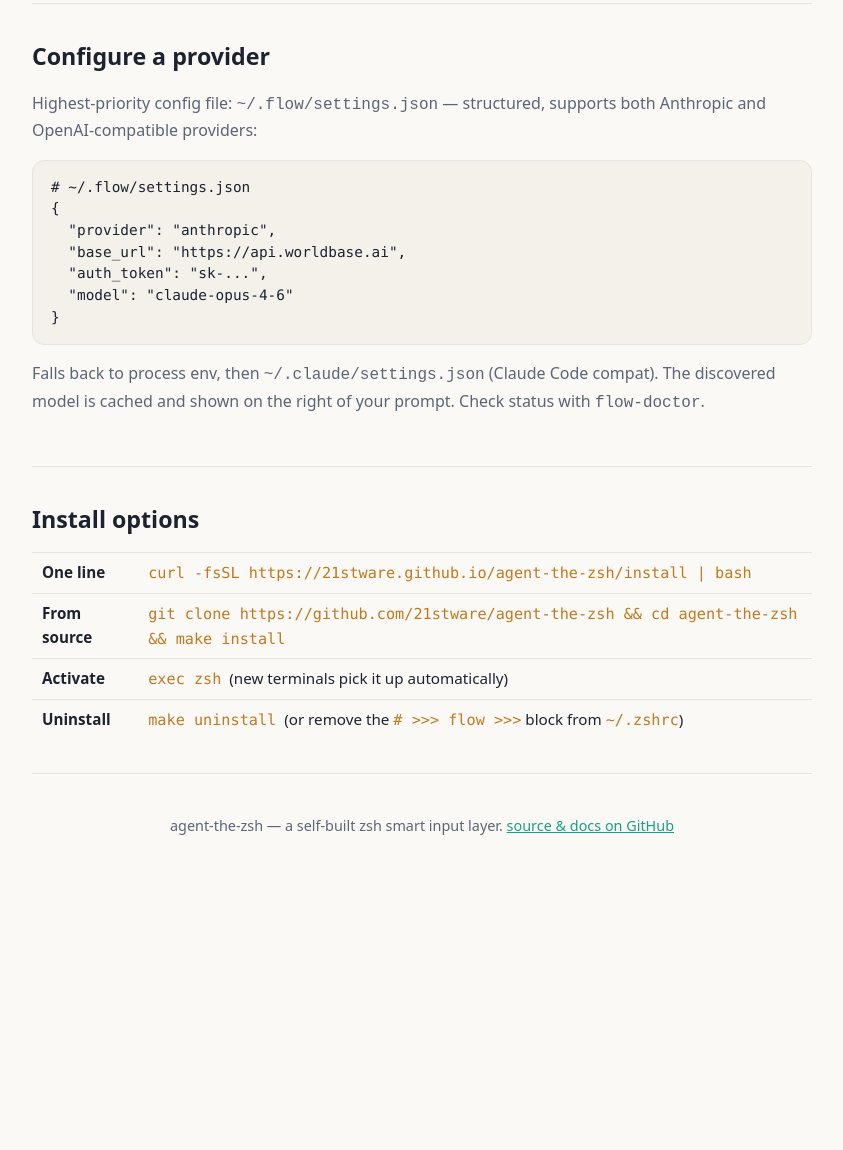
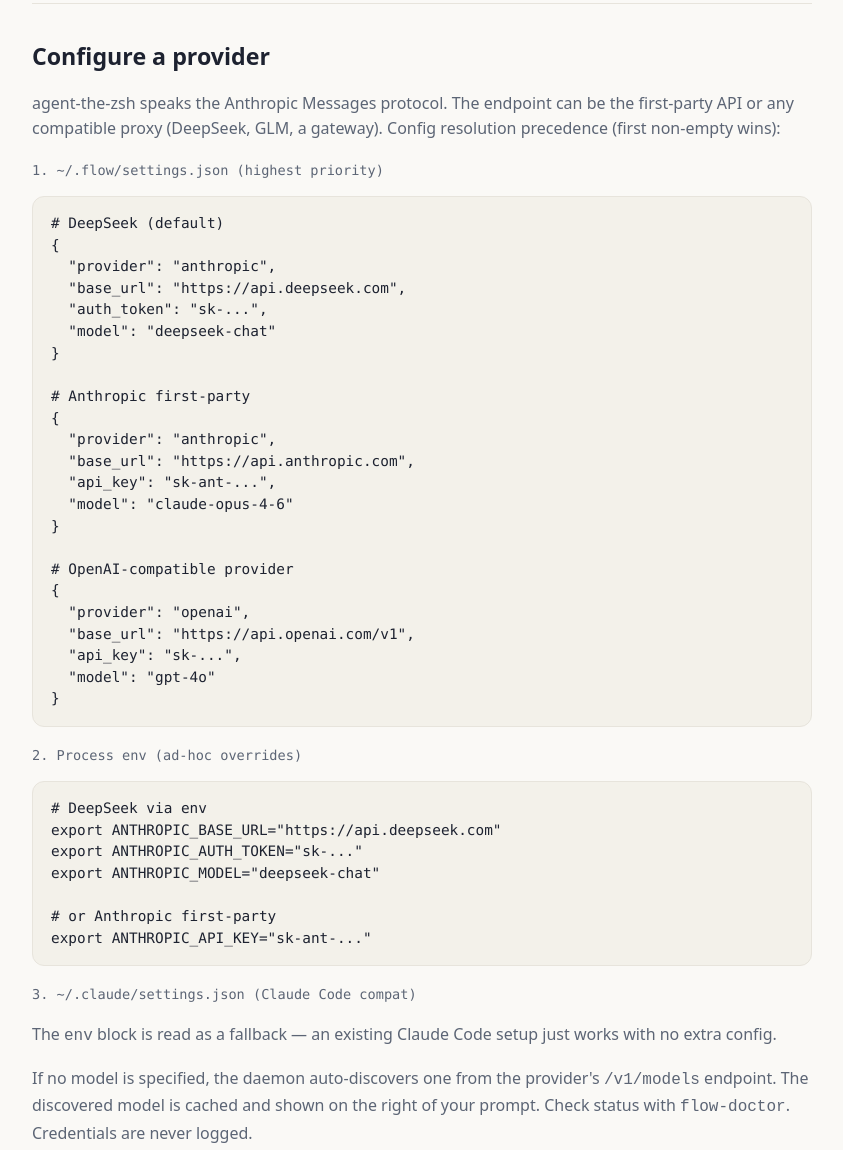
Before and after one commit to 21stware/agent-the-zsh, a plain HTML site: page docs/index.html in a window 1280 px wide. Shown: the part 3417-4567 px from the top of the page, without its empty margins (218-1061 px from the left). Before the commit the page ends 4314 px from the top, so only its background shows below. Drawn offline with Linux system fonts and the light colour scheme.

Commit message:
docs: expand Configure a provider with detailed examples, default to DeepSeek

```diff
--- a/docs/index.html
+++ b/docs/index.html
@@ -505,21 +505,62 @@
       <section>
         <h2>Configure a provider</h2>
         <p style="color: var(--dim)">
-          Highest-priority config file: <code>~/.flow/settings.json</code> —
-          structured, supports both Anthropic and OpenAI-compatible providers:
+          agent-the-zsh speaks the Anthropic Messages protocol. The endpoint can
+          be the first-party API or any compatible proxy (DeepSeek, GLM, a
+          gateway). Config resolution precedence (first non-empty wins):
         </p>
-        <pre><span class="c"># ~/.flow/settings.json</span>
+
+        <p class="demo-label" style="margin-top: 18px">
+          1. ~/.flow/settings.json (highest priority)
+        </p>
+        <pre><span class="c"># DeepSeek (default)</span>
 {
   "provider": "anthropic",
-  "base_url": "https://api.worldbase.ai",
+  "base_url": "https://api.deepseek.com",
   "auth_token": "sk-...",
+  "model": "deepseek-chat"
+}
+
+<span class="c"># Anthropic first-party</span>
+{
+  "provider": "anthropic",
+  "base_url": "https://api.anthropic.com",
+  "api_key": "sk-ant-...",
   "model": "claude-opus-4-6"
+}
+
+<span class="c"># OpenAI-compatible provider</span>
+{
+  "provider": "openai",
+  "base_url": "https://api.openai.com/v1",
+  "api_key": "sk-...",
+  "model": "gpt-4o"
 }</pre>
+
+        <p class="demo-label" style="margin-top: 18px">
+          2. Process env (ad-hoc overrides)
+        </p>
+        <pre><span class="c"># DeepSeek via env</span>
+export ANTHROPIC_BASE_URL="https://api.deepseek.com"
+export ANTHROPIC_AUTH_TOKEN="sk-..."
+export ANTHROPIC_MODEL="deepseek-chat"
+
+<span class="c"># or Anthropic first-party</span>
+export ANTHROPIC_API_KEY="sk-ant-..."</pre>
+
+        <p class="demo-label" style="margin-top: 18px">
+          3. ~/.claude/settings.json (Claude Code compat)
+        </p>
         <p style="color: var(--dim)">
-          Falls back to process env, then
-          <code>~/.claude/settings.json</code> (Claude Code compat). The
-          discovered model is cached and shown on the right of your prompt.
-          Check status with <code>flow-doctor</code>.
+          The <code>env</code> block is read as a fallback — an existing Claude
+          Code setup just works with no extra config.
+        </p>
+
+        <p style="color: var(--dim); margin-top: 14px">
+          If no model is specified, the daemon auto-discovers one from the
+          provider's <code>/v1/models</code> endpoint. The discovered model is
+          cached and shown on the right of your prompt. Check status with
+          <code>flow-doctor</code>. Credentials are never logged.
         </p>
       </section>
 
```
